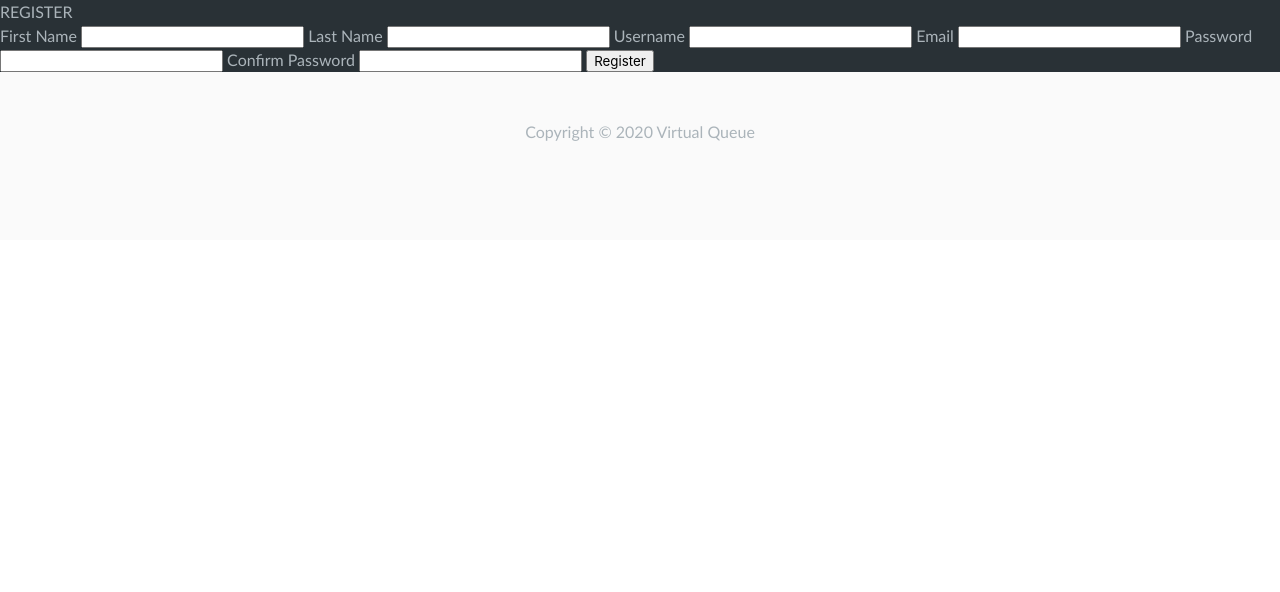
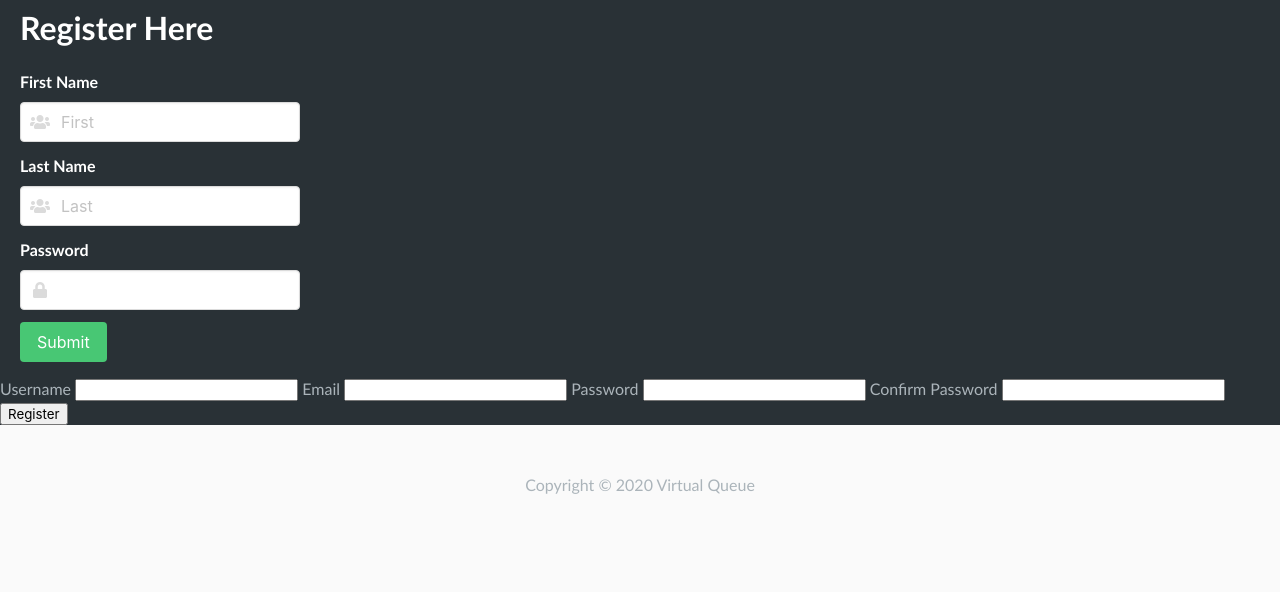
Before and after one commit to hannahgkeel/COMP426Final, a Django app: page /accounts/register in a window 1280 px wide. Shown: the part 96-688 px from the top of the page. Run offline with Django 3.2, Linux system fonts and the light colour scheme.

Commit message:
working on register form

```diff
--- a/templates/accounts/login.html
+++ b/templates/accounts/login.html
@@ -42,6 +42,10 @@
 
 </form>
 
+<!-- <div>
+        <img src="./enchiladas_sampler.jpg" alt="enchiladas" width="500" height="600">
+</div> -->
+
 
 
 {% endblock %}
--- a/templates/accounts/register.html
+++ b/templates/accounts/register.html
@@ -2,18 +2,53 @@
 
 {% block content %}
 
-<h1>REGISTER</h1>
 <!--ALERTS-->
 {% include 'partials/_alerts.html' %}
 
 <!--Registration form-->
 <form action="{% url 'register' %}" method="POST">{% csrf_token %}
+    <div style="width:300px; padding-top:5px; padding-bottom: 10px; padding-left: 20px">
+        <h1 class="title" style="color: white; padding-top:5px">
+            Register Here
+          </h1>
+        <div class="field">
+            <label class="label" for="first_name" style="color: white">First Name</label>
+                    <p class="control has-icons-left">
+                        <input class="input" type="text" name="first_name" placeholder="First" required>
+                        <span class="icon is-small is-left">
+                            <i class="fas fa-users"></i>
+                          </span>
+                    </p>
+        </div>
 
-    <label for="first_name">First Name</label>
-    <input type="text" name="first_name" required>
+        <div class="field">
+            <label class="label" for="last_name" style="color: white">Last Name</label>
+                    <p class="control has-icons-left">
+                        <input class="input" type="text" name="last_name" placeholder="Last" required>
+                        <span class="icon is-small is-left">
+                            <i class="fas fa-users"></i>
+                          </span>
+                    </p>
+        </div>
 
-    <label for="last_name">Last Name</label>
-    <input type="text" name="last_name" required>
+        <div class="field">
+                <label class="label" for="password" style="color: white">Password</label>
+                    <p class="control has-icons-left">
+                        <input class="input" type="password" name="password" paceholder="Password" required>
+                        <span class="icon is-small is-left">
+                            <i class="fas fa-lock"></i>
+                          </span>
+                    </p>
+        </div>
+        <div class="field" style="padding-bottom:5px">
+            <p class="control">
+              <button class="button is-success">
+                Submit
+              </button>
+            </p>
+          </div>
+        </div>
+
 
     <label for="username">Username</label>
     <input type="text" name="username" required>
```
Also changed, not shown: templates/accounts/enchiladas_sampler.jpg (added).
